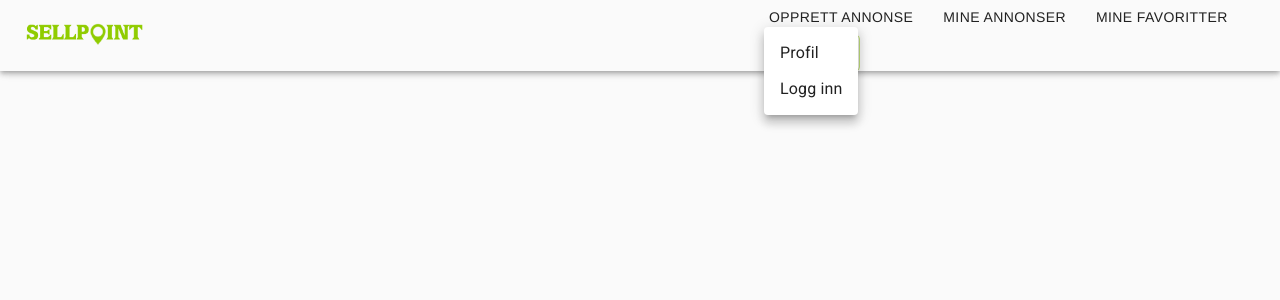
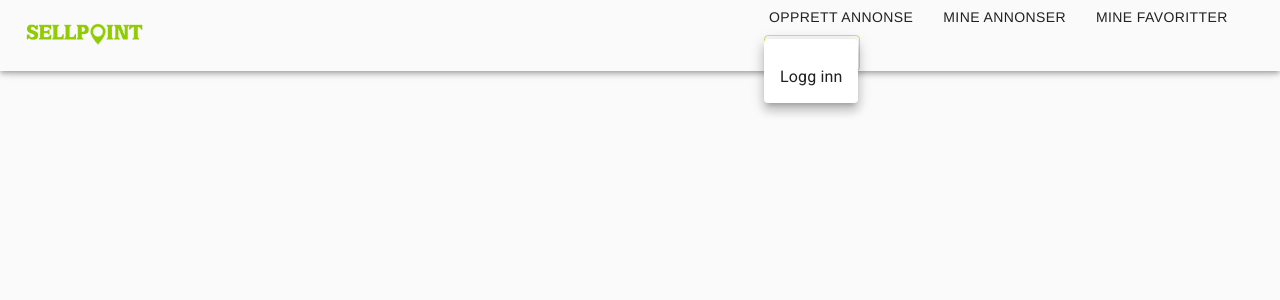
Before and after one commit to Lauvsnes1/Sellpoint, a Next.js app: page / in a window 1280 px wide. Both pictures are taken after a click on the button "MIN PROFIL". Shown: the top 300 px of the page. Built offline with nearby package versions, Linux system fonts and the light colour scheme; no server answers; the database is empty.

Commit message:
#46 Begynnelse på brukerprofilside
Co-authored-by: Martin Brenne Bondevik <martinbb@ntnu.no>

```diff
--- a/components/header.js
+++ b/components/header.js
@@ -1,28 +1,33 @@
-import React from 'react';
-import {useState, useEffect} from 'react';
-import { makeStyles } from '@material-ui/core/styles';
-import AppBar from '@material-ui/core/AppBar';
-import Toolbar from '@material-ui/core/Toolbar';
-import Button from '@material-ui/core/Button';
-import { colors, ThemeProvider} from '@material-ui/core';
-import { green, blue, yellow, darkGreen, lightGreen }from '@material-ui/core/colors/green'
-import {red}from '@material-ui/core/colors'
-import theme from '../src/theme';
-import Image from 'next/image'
-import Link from 'next/link'
-import Menu from '@material-ui/core/Menu';
-import MenuItem from '@material-ui/core/MenuItem';
-import fire from '../config/fire-config';
-import { useRouter } from 'next/router'
-
+import React from "react";
+import { useState, useEffect } from "react";
+import { makeStyles } from "@material-ui/core/styles";
+import AppBar from "@material-ui/core/AppBar";
+import Toolbar from "@material-ui/core/Toolbar";
+import Button from "@material-ui/core/Button";
+import { colors, ThemeProvider } from "@material-ui/core";
+import {
+  green,
+  blue,
+  yellow,
+  darkGreen,
+  lightGreen,
+} from "@material-ui/core/colors/green";
+import { red } from "@material-ui/core/colors";
+import theme from "../src/theme";
+import Image from "next/image";
+import Link from "next/link";
+import Menu from "@material-ui/core/Menu";
+import MenuItem from "@material-ui/core/MenuItem";
+import fire from "../config/fire-config";
+import { useRouter } from "next/router";
 
 const useStyles = makeStyles((theme) => ({
   root: {
     flexGrow: 1,
-      width: 'full',
-      position: 'relative',
-      color: 'transparent',
-      flexDirection: 'row'
+    width: "full",
+    position: "relative",
+    color: "transparent",
+    flexDirection: "row",
   },
 
   title: {
@@ -32,21 +37,12 @@ const useStyles = makeStyles((theme) => ({
     padding: 5,
     flex: 1,
     marginLeft: 20,
-
-
-
-
-    }
+  },
 }));
 
-
-
-
-
 export default function ButtonAppBar() {
-
   const [user, setUser] = useState(null);
-    const [loggedInn, setloggedInn] = useState('blank');
+  const [loggedInn, setloggedInn] = useState("blank");
   const classes = useStyles();
   const [anchorEl, setAnchorEl] = React.useState(null);
   const router = useRouter();
@@ -56,14 +52,12 @@ const useStyles = makeStyles((theme) => ({
     fire.auth().onAuthStateChanged((user) => {
       if (user) {
         setUser(user);
-          setloggedInn('Logg ut');
-        }
-        else{
-          setloggedInn('Logg inn')
+        setloggedInn("Logg ut");
+      } else {
+        setloggedInn("Logg inn");
       }
     });
   }, []);
-
 
   const handleClick = (event) => {
     setAnchorEl(event.currentTarget);
@@ -73,17 +67,20 @@ const useStyles = makeStyles((theme) => ({
     setAnchorEl(null);
   };
   const handelLogInChange = () => {
-    if(user){
-    fire.auth().signOut().then(() => {
+    if (user) {
+      fire
+        .auth()
+        .signOut()
+        .then(() => {
           handleClose(); //kollapser menyen
           router.reload();
           // logget ut
-    }).catch((error) => {
+        })
+        .catch((error) => {
           // Error
-    })}
-
-    else{
-      router.push('/users/login');
+        });
+    } else {
+      router.push("/users/login");
       //redirect til login siden
     }
   };
@@ -91,31 +88,62 @@ const useStyles = makeStyles((theme) => ({
   return (
     <ThemeProvider theme={theme}>
       <div className={classes.root}>
-            <AppBar color='primary' variant= 'elevation' position='fixed'>
+        <AppBar color="primary" variant="elevation" position="fixed">
           <Toolbar>
             <div>
-                <Link href={'/'}>
+              <Link href={"/"}>
                 <a>
-                <Image src='/Logo.png' height={45} width={197} paddingtop='100px'/>
+                  <Image
+                    src="/Logo.png"
+                    height={45}
+                    width={197}
+                    paddingtop="100px"
+                  />
                 </a>
               </Link>
             </div>
-                <div style={{width: 1440, flexDirection: 'row', justifySelf: 'flex-end', paddingLeft: 600}}>
-                <Button className = {classes.button}> <Link href={'/createPost'}>Opprett annonse</Link></Button>
-                <Button className = {classes.button}> Mine annonser</Button>
-                <Button className = {classes.button}> Mine favoritter</Button>
-                <Button className = {classes.button} variant = 'outlined' color='secondary'
-                 aria_controls='simple-menu' aria-haspopup="true" onClick={handleClick}> Min profil</Button>
+            <div
+              style={{
+                width: 1440,
+                flexDirection: "row",
+                justifySelf: "flex-end",
+                paddingLeft: 600,
+              }}
+            >
+              <Button className={classes.button}>
+                {" "}
+                <Link href={"/createPost"}>Opprett annonse</Link>
+              </Button>
+              <Button className={classes.button}> Mine annonser</Button>
+              <Button className={classes.button}> Mine favoritter</Button>
+              <Button
+                className={classes.button}
+                variant="outlined"
+                color="secondary"
+                aria_controls="simple-menu"
+                aria-haspopup="true"
+                onClick={handleClick}
+              >
+                {" "}
+                Min profil
+              </Button>
               <Menu
                 id="simple-menu"
                 anchorEl={anchorEl}
                 keepMounted
                 open={Boolean(anchorEl)}
                 onClose={handleClose}
-
               >
-                  <MenuItem onClick={handleClose}>Profil</MenuItem>
-                  <MenuItem onClick={handelLogInChange} color='red'>{loggedInn}</MenuItem>
+                <MenuItem onClick={handleClose}>
+                  {user && (
+                    <Link href={"/brukerprofil/" + user.uid} passHref>
+                      Profil
+                    </Link>
+                  )}
+                </MenuItem>
+                <MenuItem onClick={handelLogInChange} color="red">
+                  {loggedInn}
+                </MenuItem>
               </Menu>
             </div>
           </Toolbar>
--- a/pages/annonse/[id].js
+++ b/pages/annonse/[id].js
@@ -131,7 +131,7 @@ export default function Annonse({ data, userData, docid }) {
         <p>
           <span>E-post: </span>
           <a
-            href={`mailto:${userData.email}?subject=[Selpoint]%20${data.title}`}
+            href={`mailto:${userData.email}?subject=[Sellpoint]%20${data.title}`}
             rel="noopener noreferrer"
             target="_blank"
           >
```
Also changed, not shown: pages/brukerprofil/[id].js (added, +104 -0 lines). Lines whose indentation alone changed are shown as unchanged.
